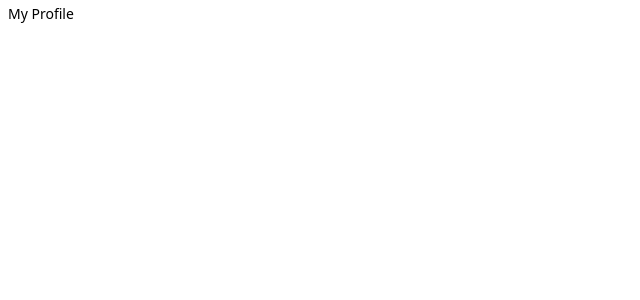
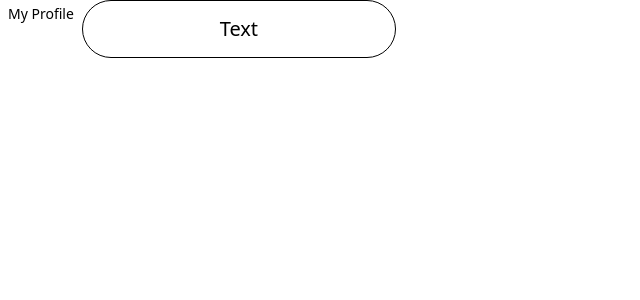
Before and after one commit to boon4681/artcon-ui, a SvelteKit app: page / in a window 1280 px wide. Shown: the top 300 px of the page, without its empty margins (0-640 px from the left). Built offline with nearby package versions, Linux system fonts and the light colour scheme.

Commit message:
add-button

```diff
--- /dev/null
+++ b/src/lib/components/artcon/button/button.svelte
@@ -0,0 +1 @@
+<button class='border border-[#000000] bg-[#FFFFFF] w-[314px] h-[58px] text-[20px] rounded-full'>Text</button>
--- a/src/routes/+page.svelte
+++ b/src/routes/+page.svelte
@@ -1,7 +1,11 @@
 <script>
     import MenuButton from "$lib/components/artcon/menu-button/menu-button.svelte";
+    import Fuybutton from "$lib/components/artcon/button/button.svelte";
+
+
 </script>
 
 <div class="flex">
     <MenuButton></MenuButton>
+    <Fuybutton></Fuybutton>
 </div>
```
Also changed, not shown: src/lib/components/artcon/button/index.ts (added).
